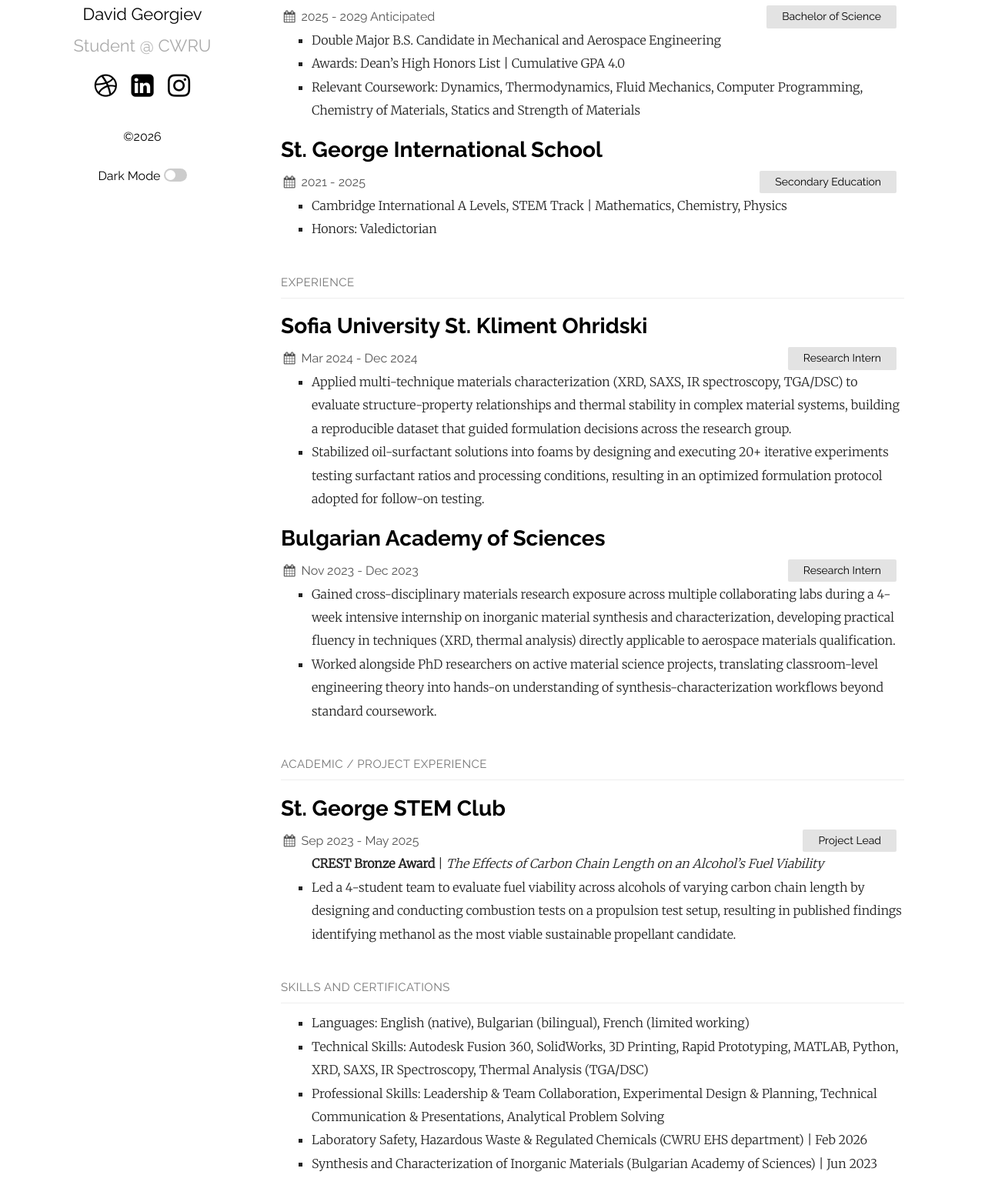
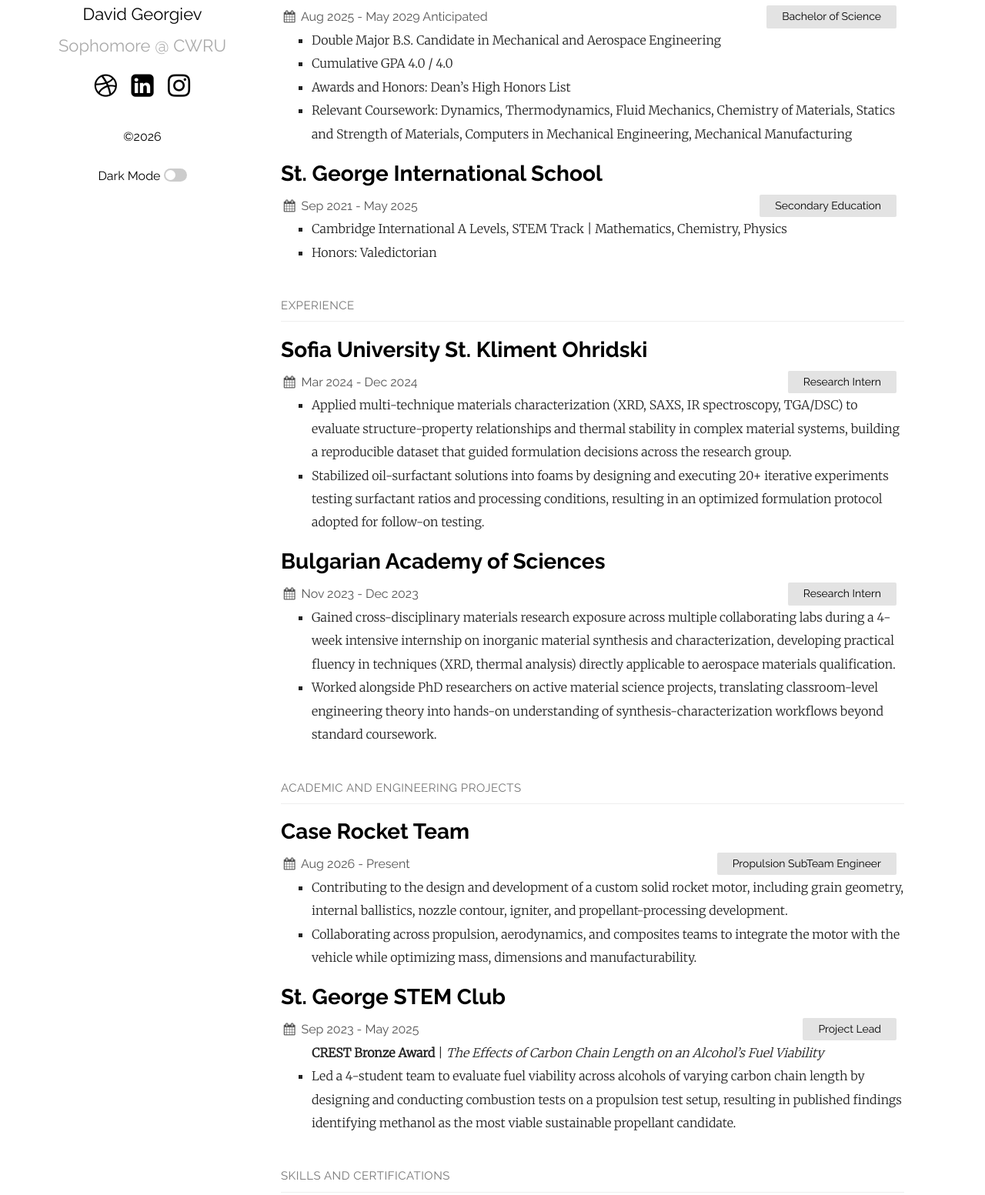
Before and after one commit to david-geo/david-geo.github.io, a plain HTML site: page index.html in a window 1280 px wide. Shown: the part 298-1851 px from the top of the page at 77% size. Drawn offline with Linux system fonts and the light colour scheme.

Commit message:
updates and format change

```diff
--- a/index.html
+++ b/index.html
@@ -28,7 +28,7 @@
         <h2 id="title">
           <a href="/">David Georgiev</a>
         </h2>
-        <p class="tagline">Student @ CWRU</p>
+        <p class="tagline">Sophomore @ CWRU</p>
         <ul class="social">
           <a href="mailto:davidgeorgiev07@gmail.com" target="_blank">
               <li>
@@ -60,7 +60,7 @@
       </section>
       <section class="content">
         <div class="posts post">
-          <p>Hi, my name is David Georgiev, and I invite you to explore the multifaceted aspects of my academic journey and personal growth. Here, I present a snapshot of my scholastic achievements, extracurricular engagements, and the values that define my identity. This portfolio is a testament to my readiness for the challenges, personal development, and the pursuit of academic excellence.</p>
+          <p>Hi, my name is David, and I invite you to explore the multifaceted aspects of my academic journey and personal growth. Here, I present a snapshot of my scholastic achievements, extracurricular engagements, and the values that define my identity. This portfolio is a testament to my readiness for the challenges, personal development, and the pursuit of academic excellence.</p>
         </div>
         <ul class="posts">
           <li class="posts-labelgroup" id="posts-labelgroup">
@@ -71,7 +71,7 @@
             <div class="post-meta">
               <div class="post-date">
                   <i class="icon-calendar"></i>
-                  2025 - 2029 Anticipated
+                  Aug 2025 - May 2029 Anticipated
               </div>
               <ul class="post-categories">
                 <li>Bachelor of Science</li>
@@ -80,8 +80,9 @@
             <div class="post">
               <ul style="list-style-type:square;">
                 <li>Double Major B.S. Candidate in Mechanical and Aerospace Engineering</li>
-                <li>Awards: Dean’s High Honors List | Cumulative GPA 4.0</li>
-                <li>Relevant Coursework: Dynamics, Thermodynamics, Fluid Mechanics, Computer Programming, Chemistry of Materials, Statics and Strength of Materials</li>
+                <li>Cumulative GPA 4.0 / 4.0</li>
+                <li>Awards and Honors: Dean’s High Honors List</li>
+                <li>Relevant Coursework: Dynamics, Thermodynamics, Fluid Mechanics, Chemistry of Materials, Statics and Strength of Materials, Computers in Mechanical Engineering, Mechanical Manufacturing</li>
               </ul>
             </div>
           </li>
@@ -90,7 +91,7 @@
             <div class="post-meta">
               <div class="post-date">
                   <i class="icon-calendar"></i>
-                  2021 - 2025
+                  Sep 2021 - May 2025
               </div>
               <ul class="post-categories">
                 <li>Secondary Education</li>
@@ -147,7 +148,27 @@
         </ul>
         <ul class="posts">
           <li class="posts-labelgroup" id="posts-labelgroup">
-              <h1 id="posts-label">ACADEMIC / PROJECT EXPERIENCE</h1>
+              <h1 id="posts-label">ACADEMIC AND ENGINEERING PROJECTS</h1>
+          </li>
+          <li>
+            <h2 class="post-title">Case Rocket Team</h2>
+            <div class="post-meta">
+              <div class="post-date">
+                  <i class="icon-calendar"></i>
+                  Aug 2026 - Present
+              </div>
+              <ul class="post-categories">
+                <li>Propulsion SubTeam Engineer</li>
+              </ul>
+            </div>
+            <div class="post">
+              <ul style="list-style-type:square;">
+              </ul>
+              <ul style="list-style-type:square;">
+                <li>Contributing to the design and development of a custom solid rocket motor, including grain geometry, internal ballistics, nozzle contour, igniter, and propellant-processing development.</li>
+                <li>Collaborating across propulsion, aerodynamics, and composites teams to integrate the motor with the vehicle while optimizing mass, dimensions and manufacturability.</li>
+              </ul>
+            </div>
           </li>
           <li>
             <h2 class="post-title">St. George STEM Club</h2>
@@ -176,7 +197,7 @@
           </li>
           <div class="post">
             <ul style="list-style-type:square;">
-              <li>Languages: English (native), Bulgarian (bilingual), French (limited working)</li>
+              <li>Languages: English (native), Bulgarian (bilingual), French (limited working proficiency)</li>
               <li>Technical Skills: Autodesk Fusion 360, SolidWorks, 3D Printing, Rapid Prototyping, MATLAB, Python, XRD, SAXS, IR Spectroscopy, Thermal Analysis (TGA/DSC)</li>
               <li>Professional Skills: Leadership & Team Collaboration, Experimental Design & Planning, Technical Communication & Presentations, Analytical Problem Solving</li>
               <li>Laboratory Safety, Hazardous Waste & Regulated Chemicals (CWRU EHS department) | Feb 2026</li>
@@ -186,7 +207,7 @@
         </ul>
         <ul class="posts">
           <li class="posts-labelgroup" id="posts-labelgroup">
-              <h1 id="posts-label">LEADERSHIP EXPERIENCE</h1>
+              <h1 id="posts-label">LEADERSHIP AND INVOLVEMENT</h1>
           </li>
           <div class="post">
             <ul style="list-style-type:square;">
```
